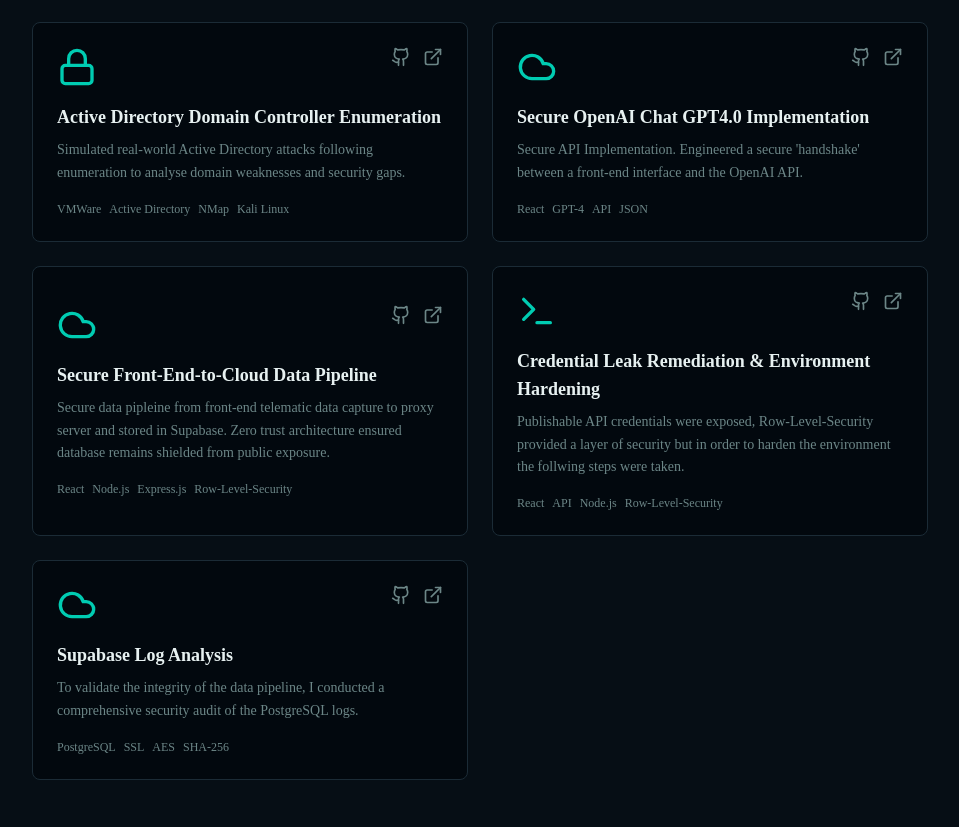
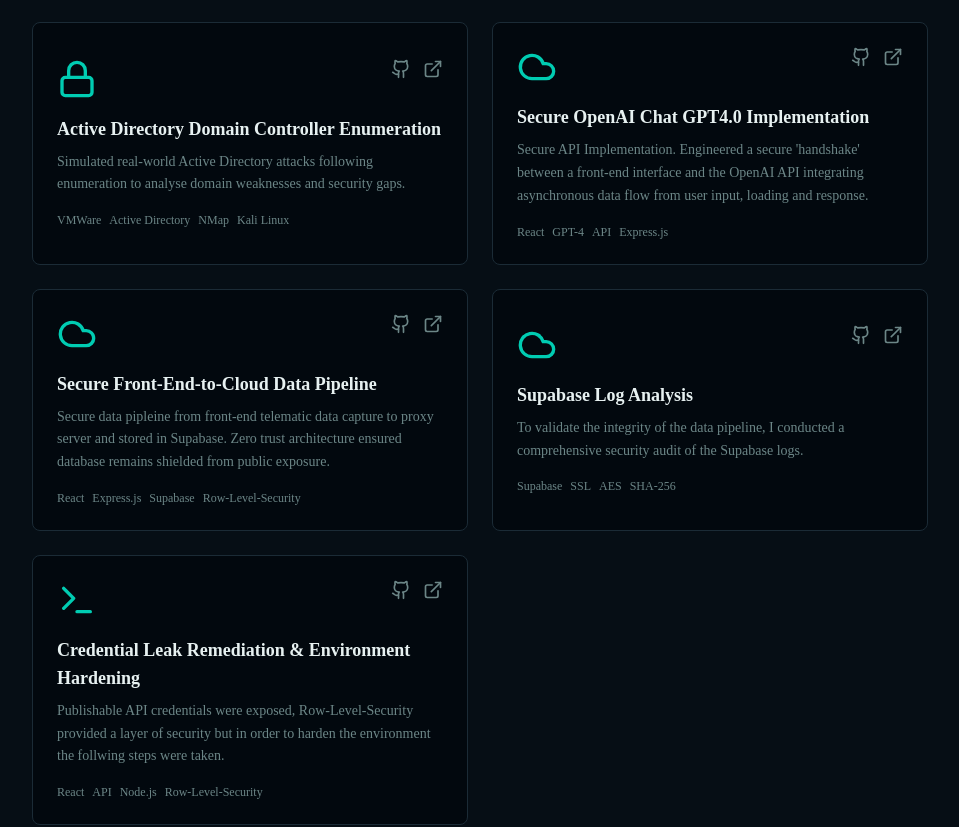
Before and after one commit to Dezmondo7/CyberNeo, a React (Vite) app in the folder vite-project/: page / in a window 1280 px wide. Shown: the part 2460-3287 px from the top of the page, without its empty margins (160-1119 px from the left). Built offline with nearby package versions, Linux system fonts and the light colour scheme.

Commit message:
corrected typo's within projects

```diff
--- a/vite-project/src/components/projects.jsx
+++ b/vite-project/src/components/projects.jsx
@@ -15,6 +15,8 @@ import telematicLogging from "../assets/telematiclogging.png"
 import aeslog from "../assets/postgreSQLaes.png"
 import postgreSQL from "../assets/postgreslogs2.png"
 import telematic2 from "../assets/telematicentry2.png"
+import loadingstate from "../assets/loadingstate.png"
+import aireturned from "../assets/returnedresponse.png"
 
 
 
@@ -105,25 +107,30 @@ const projects = [
   },
   {
     title: "Secure OpenAI Chat GPT4.0 Implementation",
-    description: "Secure API Implementation. Engineered a secure 'handshake' between a front-end interface and the OpenAI API.",
-    tech: ["React", "GPT-4", "API", "JSON"],
+    description: "Secure API Implementation. Engineered a secure 'handshake' between a front-end interface and the OpenAI API integrating asynchronous data flow from user input, loading and response.",
+    tech: ["React", "GPT-4", "API", "Express.js"],
     github: "https://github.com/Dezmondo7/KreativeWeb3D/blob/main/src/components/AiCreative.jsx",
     live: "#",
     icon: Cloud,
      sections: [
       {
         heading: "Secure LLM Integration",
-        text: "This project implements a production-grade integration with GPT-4o, prioritizing a 'Security-First' architectural pattern. By engineering a custom Node.js/Express backend proxy, I eliminated the risk of client-side credential exposure, ensuring all API interactions are brokered through a secure server-side environment. The system utilizes environment variable management for secret isolation and implements defensive measures against Prompt Injection and API Rate-Limiting abuse. The specific code is available via the GitHub link.",
-        video: aiclip,
-        screenshot: null,
-        screenshotLabel: "NetRecon - Terminal Output",
+        text: "This project implements a production-grade integration with GPT-4o, prioritizing a 'Security-First' architectural pattern. By engineering a custom Node.js/Express backend proxy, I eliminated the risk of client-side credential exposure, ensuring all API interactions are brokered through a secure server-side environment. The system utilizes environment variable management for secret isolation and implements defensive measures against Prompt Injection. The screenshot below shows the loading state which masks a server side request routed through the Express.js middleware, ensuring the client-side never has direct exposure to the OpenAI endpoint.",
+        screenshot: loadingstate,
+        screenshotLabel: "OpenAI loading repsonse via Express.js middleware",
+      },
+         {
+        heading: "Credential Isolation & Data Sanitization",
+        text: "By creating a secure environment and storing secret keys strictly as server-side variables it mitigates the risk of credential harvesting from the browser's network tab. Before the response is rendered data is sanitized ensuring that the AI's output adheres to the application's structured schema without introducing cross-site scripting (XSS) risks.",
+        screenshot: aireturned,
+        screenshotLabel: "OpenAI loading repsonse via Express.js middleware",
       },
     ],
   },
     {
     title: "Secure Front-End-to-Cloud Data Pipeline ",
     description: "Secure data pipleine from front-end telematic data capture to proxy server and stored in Supabase. Zero trust architecture ensured database remains shielded from public exposure.",
-    tech: ["React", "Node.js", "Express.js", "Row-Level-Security"],
+    tech: ["React", "Express.js", "Supabase", "Row-Level-Security"],
     github: "",
     live: "#",
     icon: Cloud,
@@ -143,25 +150,9 @@ const projects = [
     ],
   },
     {
-    title: "Credential Leak Remediation & Environment Hardening ",
-    description: "Publishable API credentials were exposed, Row-Level-Security provided a layer of security but in order to harden the environment the follwing steps were taken.",
-    tech: ["React", "API", "Node.js", "Row-Level-Security"],
-    github: "",
-    live: "#",
-    icon: Terminal,
-     sections: [
-      {
-        heading: "Containment & Isolation",
-        text: "Moved all API keys from the application logic into a root-level .env file. Revoked the exposed legacy JWT keys in the Supabase and EmailJS dashboards. Generated new Publishable (client-side) and Secret (server-side) keys using the modern sb_ prefix format, ensuring a clean break from the compromised credentials. erified the frontend used the Vite-specific import.meta.env syntax, while the backend utilized Node.js process.env. Confirmed that the 'Kreative' dashboard could successfully log events and interact with the database using the new secure configuration.",
-        screenshot: null,
-        screenshotLabel: "NetRecon - Terminal Output",
-      },
-    ],
-  },
-  {
     title: "Supabase Log Analysis",
-    description: "To validate the integrity of the data pipeline, I conducted a comprehensive security audit of the PostgreSQL logs.",
-    tech: ["PostgreSQL", "SSL", "AES", "SHA-256"],
+    description: "To validate the integrity of the data pipeline, I conducted a comprehensive security audit of the Supabase logs.",
+    tech: ["Supabase", "SSL", "AES", "SHA-256"],
     github: "",
     live: "#",
     icon: Cloud,
@@ -180,6 +171,23 @@ const projects = [
       },
     ],
   },
+    {
+    title: "Credential Leak Remediation & Environment Hardening ",
+    description: "Publishable API credentials were exposed, Row-Level-Security provided a layer of security but in order to harden the environment the follwing steps were taken.",
+    tech: ["React", "API", "Node.js", "Row-Level-Security"],
+    github: "",
+    live: "#",
+    icon: Terminal,
+     sections: [
+      {
+        heading: "Containment & Isolation",
+        text: "Moved all API keys from the application logic into a root-level .env file. Revoked the exposed legacy JWT keys in the Supabase and EmailJS dashboards. Generated new Publishable (client-side) and Secret (server-side) keys using the modern sb_ prefix format, ensuring a clean break from the compromised credentials. erified the frontend used the Vite-specific import.meta.env syntax, while the backend utilized Node.js process.env. Confirmed that the 'Kreative' dashboard could successfully log events and interact with the database using the new secure configuration.",
+        screenshot: null,
+        screenshotLabel: "NetRecon - Terminal Output",
+      },
+    ],
+  },
+
 ]
 
 export function Projects() {
```
Also changed, not shown: vite-project/src/assets/loadingstate.png (added), vite-project/src/assets/returnedresponse.png (added).
